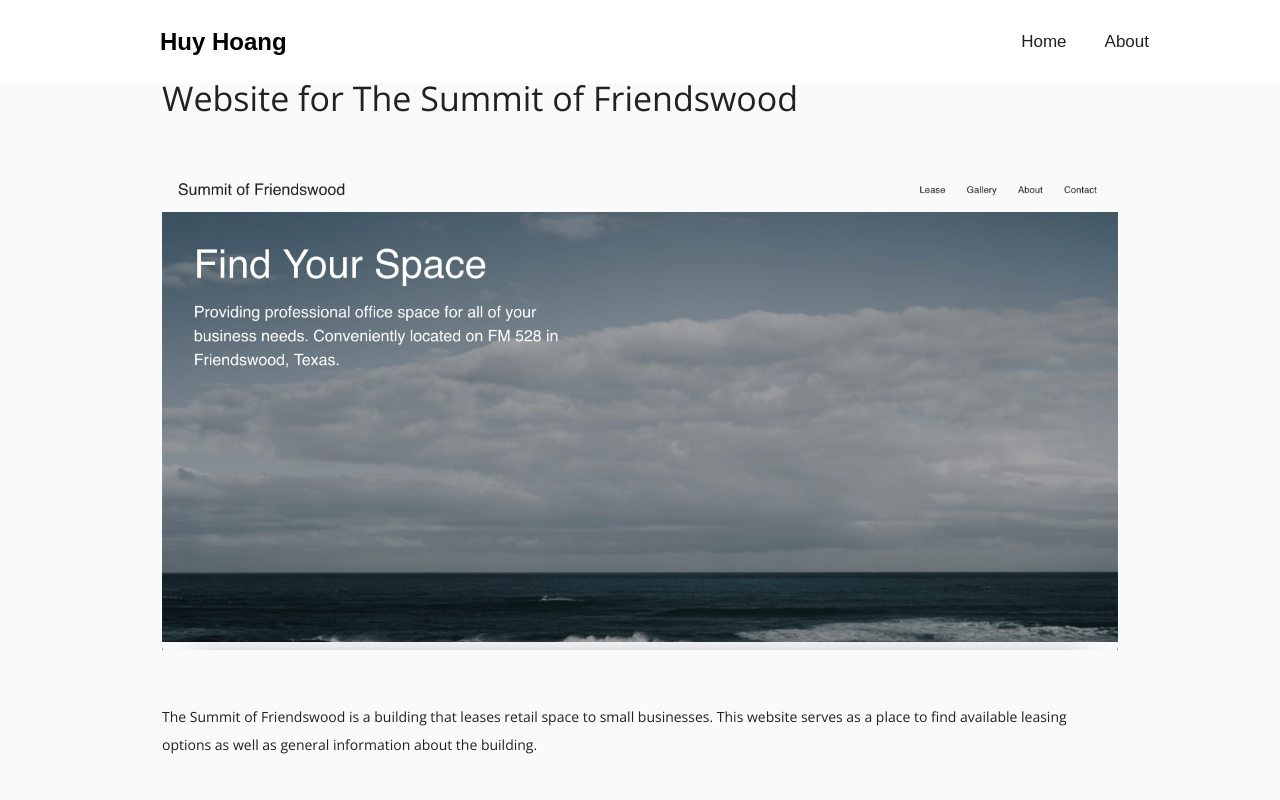
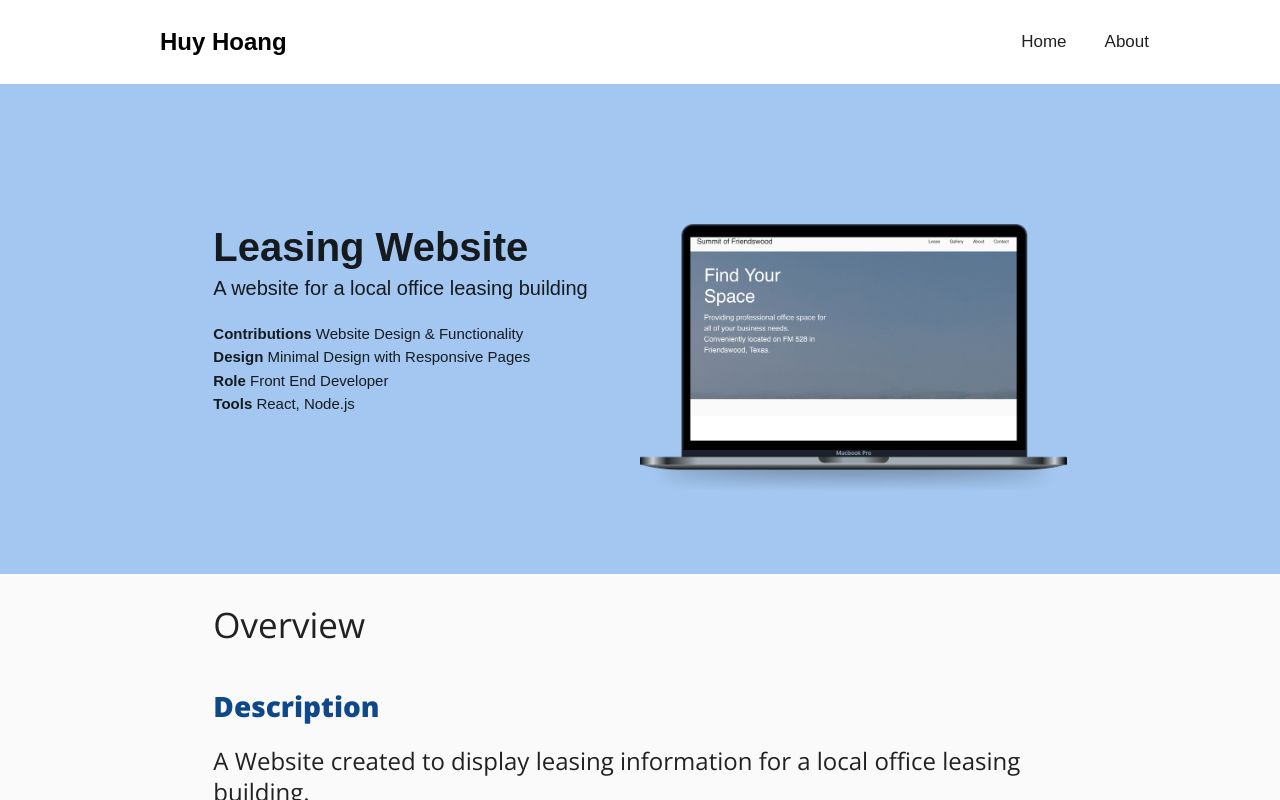
Before and after one commit to huyhoang1521/Website, a React (Create React App) app in the folder client/: page /summitoffriendswood in a window 1280 px wide. Built offline with nearby package versions, Linux system fonts and the light colour scheme.

Commit message:
Updated design of lease website page

```diff
--- a/client/src/components/GeneralHeader.js
+++ b/client/src/components/GeneralHeader.js
@@ -129,7 +129,7 @@ export default function GeneralHeader(props) {
               component="div"
               align="left"
             >
-              Reverie
+              {projectImage.title}
             </Typography>
             <Typography
               className={classes.sub}
@@ -138,7 +138,7 @@ export default function GeneralHeader(props) {
               color="inherit"
               paragraph
             >
-              A 2D platformer video game created with Unity
+              {projectImage.description}
             </Typography>
 
             {projectImage.items.map((item) => (
--- a/client/src/pages/SummitOfFriendswood.js
+++ b/client/src/pages/SummitOfFriendswood.js
@@ -1,37 +1,139 @@
-import React from "react";
+import React, { useState, useEffect } from "react";
 import { makeStyles } from "@material-ui/core/styles";
+import GeneralHeader from "../components/GeneralHeader";
 import Typography from "@material-ui/core/Typography";
 import Grid from "@material-ui/core/Grid";
+import Fade from "@material-ui/core/Fade";
+import Container from "@material-ui/core/Container";
 import Button from "@material-ui/core/Button";
 import Link from "@material-ui/core/Link";
 
 const useStyles = makeStyles((theme) => ({
   root: {
+    margins: 0,
+  },
+  list: {
+    paddingBottom: theme.spacing(3),
+  },
+  container: {
+    padding: 0,
+    margins: 0,
+    [theme.breakpoints.up("md")]: {
       marginTop: theme.spacing(8),
-    marginBottom: theme.spacing(16),
     },
-  typography: {
-    marginBottom: theme.spacing(3),
+  },
+  backgroundImage: {
+    [theme.breakpoints.between("sm", "md")]: {
+      marginBottom: theme.spacing(8),
+    },
+    [theme.breakpoints.up("lg")]: {
+      marginBottom: theme.spacing(15),
+    },
+  },
+  titleGrid: {
+    padding: 0,
+  },
+  item: {
+    padding: 0,
+    marginBottom: theme.spacing(2),
+  },
+  title: {
     lineHeight: 2,
     fontFamily: `"Work Sans", "Open Sans", "Arial", sans-serif`,
+    fontSize: 35,
+    fontWeight: 500,
+    marginBottom: theme.spacing(3),
   },
-  typographyParagraph: {
-    marginBottom: theme.spacing(3),
+  subtitle1: {
+    fontFamily: `"Work Sans", "Open Sans", "Arial", sans-serif`,
+    fontSize: 28,
+    fontWeight: 600,
+    color: "#0F488A",
+    marginBottom: theme.spacing(2),
+  },
+  subtitle2: {
+    fontFamily: `"Work Sans", "Open Sans", "Arial", sans-serif`,
+    fontSize: 22,
+    fontWeight: 600,
+    color: "#0F488A",
+    marginTop: theme.spacing(6),
+  },
+  subtitle3: {
+    fontFamily: `"Work Sans", "Open Sans", "Arial", sans-serif`,
+    fontSize: 16,
+    fontWeight: 600,
+    color: "#0F488A",
+    marginTop: theme.spacing(6),
+  },
+  subtitle4: {
+    fontFamily: `"Work Sans", "Open Sans", "Arial", sans-serif`,
+    fontSize: 16,
+    fontWeight: 600,
+    color: "#0F488A",
+  },
+
+  typography1: {
+    lineHeight: 1.3,
+    fontFamily: `"Work Sans", "Open Sans", "Arial", sans-serif`,
+    fontSize: 24,
+  },
+  typography2: {
     lineHeight: 2,
     fontFamily: `"Work Sans", "Open Sans", "Arial", sans-serif`,
+    fontSize: 18,
+    marginBottom: theme.spacing(6),
   },
-  picture: {
+  typography3: {
+    fontFamily: `"Work Sans", "Open Sans", "Arial", sans-serif`,
+    fontSize: 16,
+    marginBottom: theme.spacing(10),
+  },
+  typographyList: {
+    fontFamily: `"Work Sans", "Open Sans", "Arial", sans-serif`,
+    fontSize: 16,
+  },
+  image: {
+    backgroundSize: "contain",
+    backgroundRepeat: "no-repeat",
+    backgroundPosition: "left",
+  },
+  image2: {
     position: "center",
-    backgroundColor: theme.palette.grey[800],
     color: theme.palette.common.white,
-    marginBottom: theme.spacing(4),
+
+    [theme.breakpoints.down("sm")]: {
+      paddingTop: theme.spacing(2),
+      paddingBottom: theme.spacing(2),
+    },
+    [theme.breakpoints.up("md")]: {
+      paddingTop: theme.spacing(3),
+      paddingBottom: theme.spacing(3),
+      paddingRight: theme.spacing(2),
+      paddingLeft: theme.spacing(2),
+    },
     height: "100%",
     width: "100%",
     backgroundSize: "cover",
     backgroundRepeat: "no-repeat",
     backgroundPosition: "center",
   },
-  websiteButton: {
+  gridContainer: {
+    [theme.breakpoints.only("xs")]: {
+      paddingLeft: theme.spacing(4),
+      paddingRight: theme.spacing(4),
+    },
+
+    paddingBottom: theme.spacing(20),
+    margins: 0,
+  },
+  link: {
+    //color: "#bad9f4",
+    color: "#000000",
+    "&:hover": {
+      color: "#d2d2d2",
+    },
+  },
+  webButton: {
     borderRadius: 0,
     fontSize: "14px",
     paddingLeft: "24px",
@@ -44,13 +146,59 @@ const useStyles = makeStyles((theme) => ({
       backgroundColor: "rgba(0,0,0,0.8)",
     },
   },
-  item: {
-    padding: 0,
+}));
+
+const imageText = {
+  title: "Leasing Website",
+  description: "A website for a local office leasing building",
+  image: "/assets/website/summit_mac.png",
+  imageText: "mac.png",
+  items: [
+    "Contributions Website Design & Functionality",
+    "Design Minimal Design with Responsive Pages",
+    "Role Front End Developer",
+    "Tools React, Node.js",
+  ],
+  backgroundColor: "#a3c7f0",
+};
+
+const images = [
+  {
+    image: "/assets/game/game_mac.png",
   },
-}));
+  {
+    image: "/assets/game/game5.PNG",
+  },
+  {
+    image: "/assets/game/game10.PNG",
+  },
+  {
+    image: "/assets/game/game4.PNG",
+  },
+];
 
 export default function SummitOfFriendswood() {
   const classes = useStyles();
+  const [imgsLoaded, setImgsLoaded] = useState(false);
+
+  useEffect(() => {
+    const loadImage = (image) => {
+      return new Promise((resolve, reject) => {
+        const loadImg = new Image();
+        loadImg.src = image.image;
+        loadImg.onload = () =>
+          setTimeout(() => {
+            resolve(image.image);
+          }, 100);
+
+        loadImg.onerror = (err) => reject(err);
+      });
+    };
+
+    Promise.all(images.map((image) => loadImage(image)))
+      .then(() => setImgsLoaded(true))
+      .catch((err) => console.log("Failed to load images", err));
+  }, []);
 
   return (
     <div
@@ -59,130 +207,137 @@ export default function SummitOfFriendswood() {
         overflow: "hidden",
       }}
     >
+      <Fade in={imgsLoaded} timeout={1000}>
+        <Container className={classes.container} maxWidth="false">
+          <GeneralHeader projectImage={imageText} />
+
           <Grid
             container
-        maxWidth="md"
-        spacing={2}
-        alignItems="center"
+            className={classes.gridContainer}
+            justifyContent="center"
             justify="center"
+            alignItems="top"
           >
-        <Grid item xs={12} md={9}>
+            <Grid item xs={12} sm={8} md={8} className={classes.titleGrid}>
+              <Typography variant="h3" align="left" className={classes.title}>
+                Overview
+              </Typography>
               <Typography
-            variant="h4"
-            gutterBottom
+                variant="h6"
                 align="left"
-            className={classes.typography}
+                className={classes.subtitle1}
               >
-            Website for The Summit of Friendswood
+                Description
+              </Typography>
+              <Typography
+                variant="h6"
+                align="left"
+                className={classes.typography1}
+              >
+                A Website created to display leasing information for a local
+                office leasing building.
               </Typography>
             </Grid>
-        <Grid item xs={12} md={9} gutterBottom>
-          <img
-            className={classes.picture}
-            src={"/assets/website/home-summit.png"}
-            alt={"pic"}
-          />
-        </Grid>
-        <Grid item xs={12} md={9}>
+            <Grid item xs={12} sm={8} md={8}>
               <Typography
-            variant="body2"
-            gutterBottom
+                variant="h6"
                 align="left"
-            className={classes.typographyParagraph}
+                className={classes.subtitle2}
               >
-            The Summit of Friendswood is a building that leases retail space to
-            small businesses. This website serves as a place to find available
-            leasing options as well as general information about the building.
+                About This Website
+              </Typography>
+              <Typography
+                variant="h6"
+                align="left"
+                className={classes.typography2}
+              >
+                The Summit of Friendswood is a building that leases retail space
+                to small businesses. This website serves as a place to find
+                available leasing options as well as general information about
+                the building.
               </Typography>
             </Grid>
-        <Grid item xs={12} md={9}>
+            <Grid item xs={12} sm={8} md={8}>
               <Typography
-            variant="h5"
-            gutterBottom
+                variant="h6"
                 align="left"
-            className={classes.typography}
+                className={classes.subtitle3}
               >
                 Screens
               </Typography>
               <Typography
-            variant="body2"
-            gutterBottom
+                variant="h6"
                 align="left"
-            className={classes.typographyParagraph}
+                className={classes.typography2}
               >
                 The website consists of five main screens: Home, Lease, Gallery,
                 About, and Contact. Each screen contains neccessary information
                 about the building. For styling, I decided to go with minimal
-            components to give a modern and professional look to the website. It
-            was also important to show the building itself, so I included hero
-            images in each page. This combined with the mininal components helps
-            to put emphasis on the images.
+                components to give a modern and professional look to the
+                website. It was also important to show the building itself, so I
+                included hero images in each page. This combined with the
+                mininal components helps to put emphasis on the images.
               </Typography>
             </Grid>
-        <Grid item xs={12} md={9} gutterBottom>
+            <Grid item xs={12} sm={8} md={5}>
               <img
-            className={classes.picture}
+                className={classes.image2}
                 src={"/assets/website/gallery.png"}
                 alt={"pic"}
               />
             </Grid>
-        <Grid item xs={12} md={9}>
+            <Grid item xs={12} sm={8} md={8}>
               <Typography
-            variant="h5"
-            gutterBottom
+                variant="h6"
                 align="left"
-            className={classes.typography}
+                className={classes.subtitle3}
               >
                 Design
               </Typography>
               <Typography
-            variant="body2"
-            gutterBottom
+                variant="h6"
                 align="left"
-            className={classes.typographyParagraph}
+                className={classes.typography2}
               >
-            For this project, I decided to design the front end using React JS,
-            since it is the framework that I was most familiar with. I took a
-            lot of inspiration from real estate and apartment template websites
-            to get an idea of current design trends. The back end was made with
-            Node JS and contains logic for running in development or production
-            mode. The website also utilizes the Google Maps API in order to
-            display the location of the website on a map.
+                For this project, I decided to design the front end using React
+                JS, since it is the framework that I was most familiar with. I
+                took a lot of inspiration from real estate and apartment
+                template websites to get an idea of current design trends. The
+                back end was made with Node JS and contains logic for running in
+                development or production mode. The website also utilizes the
+                Google Maps API in order to display the location of the website
+                on a map.
               </Typography>
             </Grid>
-
-        <Grid item xs={12} md={9} gutterBottom>
+            <Grid item xs={12} sm={8} md={5}>
               <img
-            className={classes.picture}
+                className={classes.image2}
                 src={"/assets/website/maps.png"}
                 alt={"pic"}
               />
             </Grid>
-
-        <Grid item xs={12} md={9}>
+            <Grid item xs={12} sm={8} md={8}>
               <Typography
-            variant="h5"
-            gutterBottom
+                variant="h6"
                 align="left"
-            className={classes.typography}
+                className={classes.subtitle2}
               >
                 Takeaways
               </Typography>
               <Typography
-            variant="body2"
-            gutterBottom
+                variant="h6"
                 align="left"
-            className={classes.typography}
+                className={classes.typography2}
               >
                 During the process of making this website, I learned a lot about
-            designing pages with outside viewers in mind. I made sure to design
-            pages with a simple layout to make it easy the website understand
-            navigate through. A challenge while creating this website was making
-            resizable screens to ensure that the content looks presentable on
-            all devices. In order to accomplish this, I had to use many
-            breakpoints and resiable grid items to adapt to different screen
-            sizes. In the end, I feel that I gained a lot of experience with
-            designing pages in React.
+                designing pages with outside viewers in mind. I made sure to
+                design pages with a simple layout to make it easy the website
+                understand navigate through. A challenge while creating this
+                website was making resizable screens to ensure that the content
+                looks presentable on all devices. In order to accomplish this, I
+                had to use many breakpoints and resiable grid items to adapt to
+                different screen sizes. In the end, I feel that I gained a lot
+                of experience with designing pages in React.
               </Typography>
               <Link
                 rel="stylesheet"
@@ -191,15 +346,17 @@ export default function SummitOfFriendswood() {
               >
                 <Button
                   size="large"
-              square={true}
+                  square="true"
                   disableRipple
-              className={classes.websiteButton}
+                  className={classes.webButton}
                 >
                   View Website
                 </Button>
               </Link>
             </Grid>
           </Grid>
+        </Container>
+      </Fade>
     </div>
   );
 }
```
Also changed, not shown: client/public/assets/website/summit_mac.png (added). Lines whose indentation alone changed are shown as unchanged.
